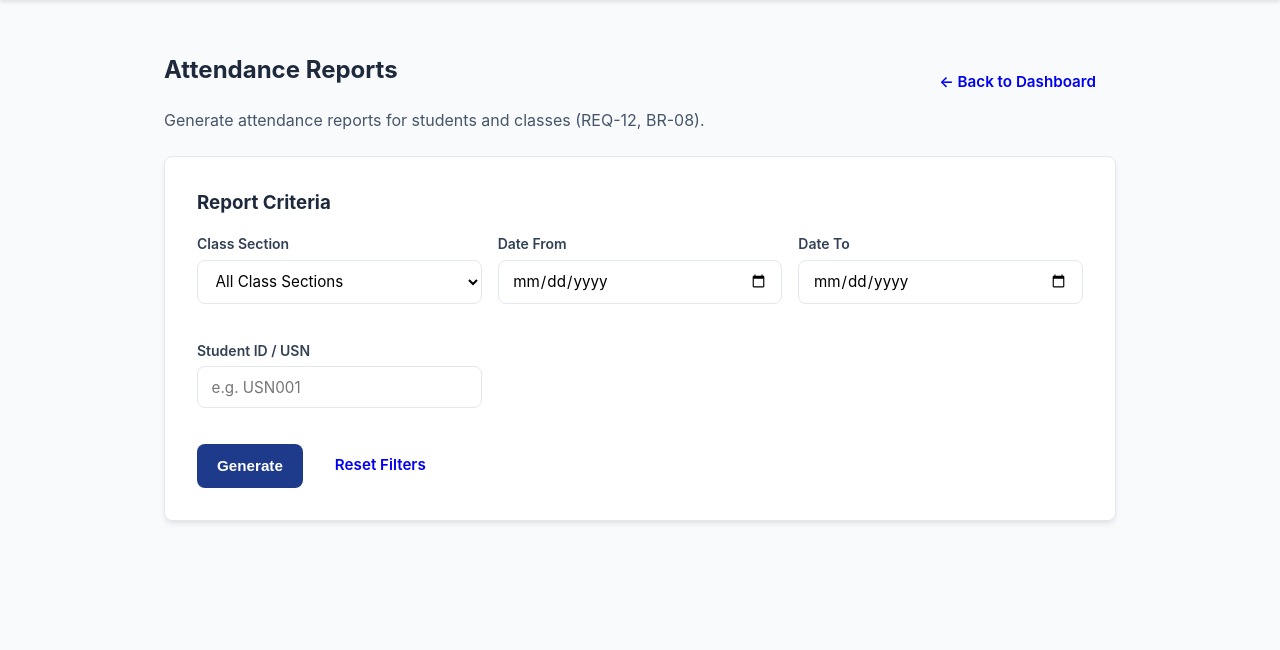
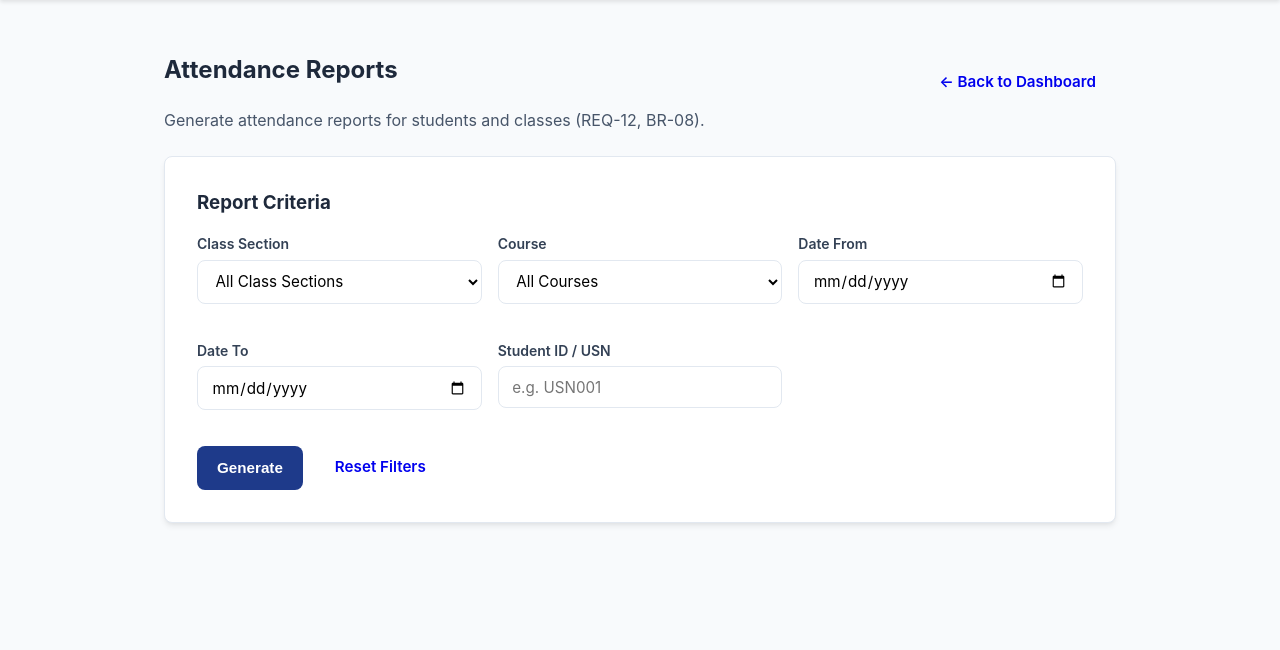
Before and after one commit to SE-Student-Attendance-Management-System/student-attendance-management-system, a Django app: page /reports/ in a window 1280 px wide. Shown: the part 55-705 px from the top of the page. Run offline with Django 5.2, Linux system fonts and the light colour scheme; a user stored in the database is signed in; tables that the repository leaves empty hold one stand-in row (values such as "Sample post").

Commit message:
feat: add attendance report filtering (#35)

```diff
--- a/attendance/forms.py
+++ b/attendance/forms.py
@@ -125,6 +125,14 @@ class AttendanceReportForm(forms.Form):
         widget=forms.Select(attrs={"class": "form-control", "id": "id_class_section"}),
         error_messages={"invalid_choice": "Selected class section does not exist."},
     )
+    course = forms.ModelChoiceField(
+        queryset=Course.objects.none(),
+        required=False,
+        empty_label="All Courses",
+        label="Course",
+        widget=forms.Select(attrs={"class": "form-control", "id": "id_course"}),
+        error_messages={"invalid_choice": "Selected course does not exist or is not available to you."},
+    )
     date_from = forms.DateField(
         required=False,
         label="From Date",
@@ -187,6 +195,18 @@ class AttendanceReportForm(forms.Form):
             else:
                 self.fields["class_section"].queryset = ClassSection.objects.none()
 
+        if user and getattr(user, "is_authenticated", False):
+            if user.role == "ADMIN":
+                self.fields["course"].queryset = Course.objects.order_by("course_code")
+            elif user.role == "FACULTY" and hasattr(user, "faculty_profile"):
+                self.fields["course"].queryset = (
+                    Course.objects.filter(
+                        class_sections__faculty=user.faculty_profile
+                    ).distinct().order_by("course_code")
+                )
+            else:
+                self.fields["course"].queryset = Course.objects.none()
+
     def clean_student_id(self):
         student_id = self.cleaned_data.get("student_id", "").strip()
         if not student_id:
@@ -204,9 +224,13 @@ class AttendanceReportForm(forms.Form):
         date_from = cleaned_data.get("date_from")
         date_to = cleaned_data.get("date_to")
         class_section = cleaned_data.get("class_section")
+        course = cleaned_data.get("course")
 
         if date_from and date_to and date_from > date_to:
             self.add_error("date_from", "Start date cannot be after end date.")
+
+        if course and class_section and course.pk != class_section.course_id:
+            self.add_error("course", "Selected course must match the selected class section.")
 
         if self.user and self.user.role == "FACULTY" and class_section:
             if not can_faculty_manage_section(self.user, class_section):
--- a/attendance/templates/attendance/attendance_report.html
+++ b/attendance/templates/attendance/attendance_report.html
@@ -35,6 +35,16 @@
                     {% if form.class_section.errors %}
                         <div style="color: var(--danger-text); font-size: 0.85rem; margin-top: 0.25rem;">
                             {{ form.class_section.errors.0 }}
+                        </div>
+                    {% endif %}
+                </div>
+
+                <div class="form-group">
+                    <label for="id_course" class="form-label">Course</label>
+                    {{ form.course }}
+                    {% if form.course.errors %}
+                        <div style="color: var(--danger-text); font-size: 0.85rem; margin-top: 0.25rem;">
+                            {{ form.course.errors.0 }}
                         </div>
                     {% endif %}
                 </div>
--- a/attendance/views.py
+++ b/attendance/views.py
@@ -550,6 +550,7 @@ def attendance_report(request):
     submitted = (
         "generate" in request.GET
         or "class_section" in request.GET
+        or "course" in request.GET
         or "date_from" in request.GET
         or "date_to" in request.GET
         or "student_id" in request.GET
@@ -582,6 +583,7 @@ def attendance_report(request):
 
     if submitted and form_is_valid and not invalid_section_error:
         selected_section = form.cleaned_data.get("class_section")
+        selected_course = form.cleaned_data.get("course")
         date_from = form.cleaned_data.get("date_from")
         date_to = form.cleaned_data.get("date_to")
         student_id = form.cleaned_data.get("student_id") or request.GET.get("student_usn", "").strip()
@@ -590,6 +592,7 @@ def attendance_report(request):
             report_rows = generate_attendance_report(
                 user=request.user,
                 class_section_id=selected_section.pk if selected_section else None,
+                course_id=selected_course.pk if selected_course else None,
                 date_from=date_from,
                 date_to=date_to,
                 student_usn=student_id,
```
Also changed, not shown: attendance/services.py (+9 -0 lines), attendance/test_reports.py (+26 -0 lines).
